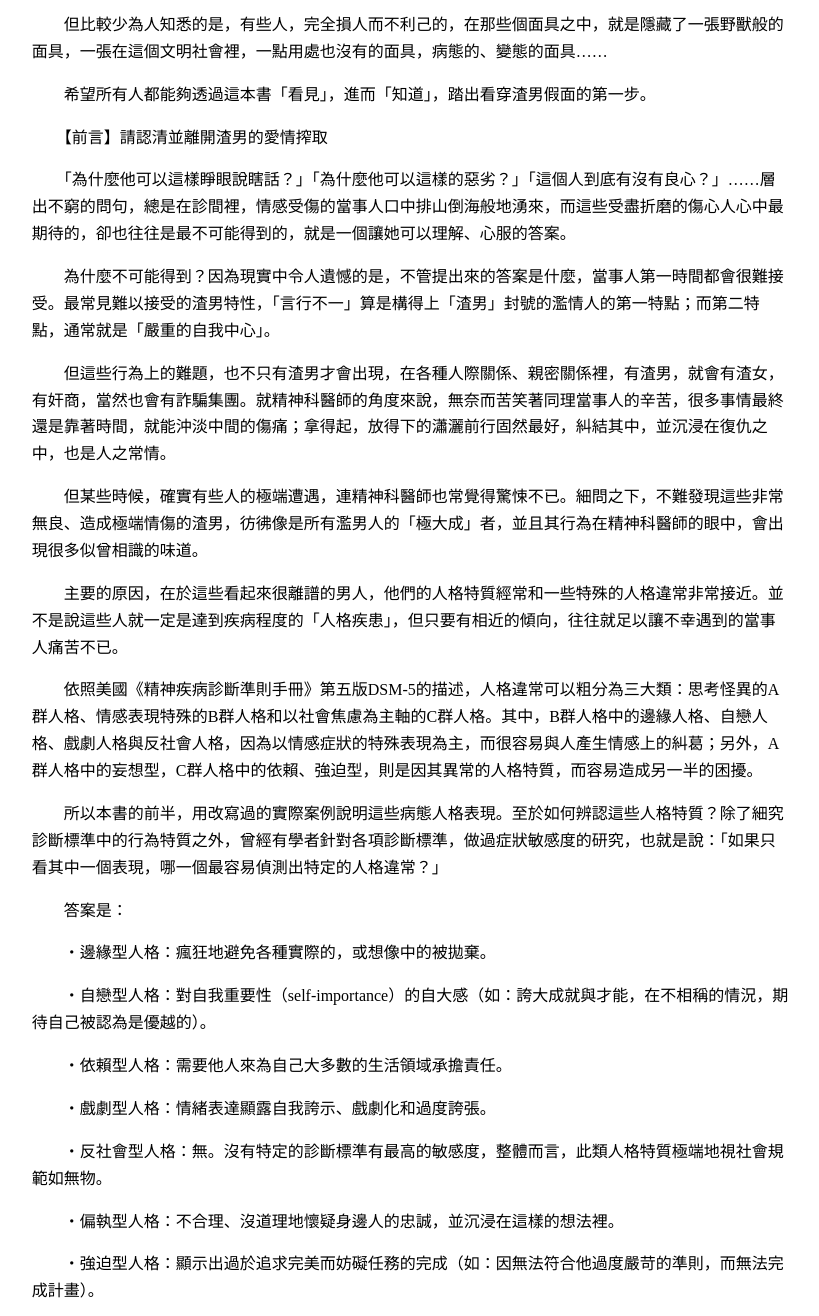
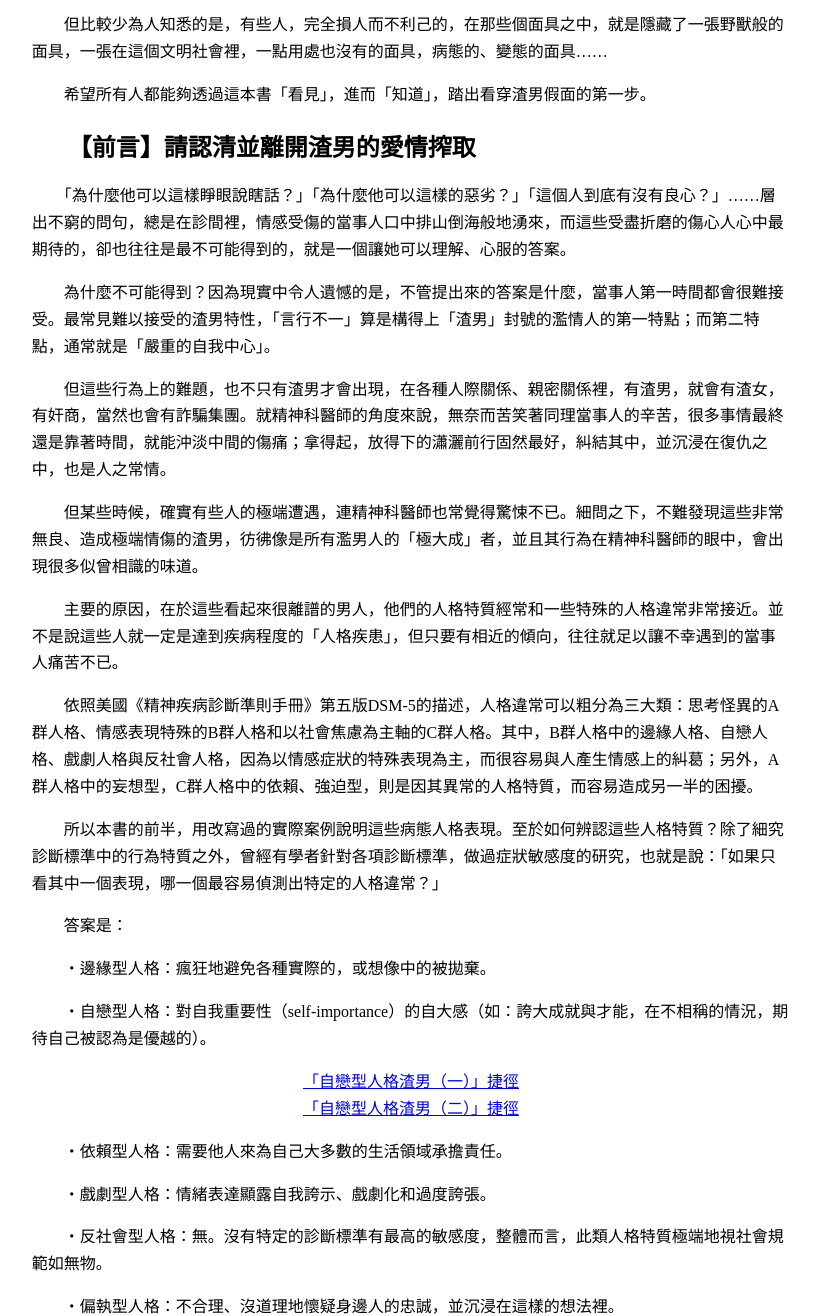
Before and after one commit to bitter-bits/bitter-bits.github.io, a plain HTML site: page Seven_Types_Of_Scum/index.html in a window 1280 px wide. Shown: the part 3260-4576 px from the top of the page, without its empty margins (229-1048 px from the left). Drawn offline with Linux system fonts and the light colour scheme.

Commit message:
Add <A>s

```diff
--- a/Seven_Types_Of_Scum/index.html
+++ b/Seven_Types_Of_Scum/index.html
@@ -113,7 +113,7 @@ line-height: 168%;
 
 <P>　　希望所有人都能夠透過這本書「看見」，進而「知道」，踏出看穿渣男假面的第一步。</P>
 
-<P>　　【前言】請認清並離開渣男的愛情搾取</P>
+<H2>　　【前言】請認清並離開渣男的愛情搾取</H2>
 
 <P>　　「為什麼他可以這樣睜眼說瞎話？」「為什麼他可以這樣的惡劣？」「這個人到底有沒有良心？」……層出不窮的問句，總是在診間裡，情感受傷的當事人口中排山倒海般地湧來，而這些受盡折磨的傷心人心中最期待的，卻也往往是最不可能得到的，就是一個讓她可以理解、心服的答案。</P>
 
@@ -134,6 +134,10 @@ line-height: 168%;
 <P>　　‧邊緣型人格：瘋狂地避免各種實際的，或想像中的被拋棄。</P>
 
 <P>　　‧自戀型人格：對自我重要性（self-importance）的自大感（如：誇大成就與才能，在不相稱的情況，期待自己被認為是優越的）。</P>
+
+<CENTER><P><A HREF="#scum_1">「自戀型人格渣男（一）」捷徑</A><BR>
+<A HREF="#scum_2">「自戀型人格渣男（二）」捷徑</A>
+</P></CENTER>
 
 <P>　　‧依賴型人格：需要他人來為自己大多數的生活領域承擔責任。</P>
 
@@ -856,7 +860,7 @@ line-height: 168%;
 
 <P>　　這部分分手的藝術，在之後的文章裡，我們會獨立用專門的章節，做深入的討論。</P>
 
-<H2>自戀型人格渣男（一）</H2>
+<H2><A NAME="scum_1">自戀型人格渣男（一）</A></H2>
 
 <P>　　他會對你「付出」，但付出背後彰顯的，是個人自戀的倒影。</P>
 
@@ -1016,7 +1020,7 @@ line-height: 168%;
 
 <P>　　而且更糟的是，自戀凌虐在這樣的狀況下，會以更複雜多元，但又隱晦的方式，呈現在關係之中。</P>
 
-<H2>自戀型人格渣男（二）</H2>
+<H2><A NAME="scum_2">自戀型人格渣男（二）</A></H2>
 
 <P>　　表面上看起來歷經數年的深情守候，其實只是他內心深處的不甘，無法接受失敗。</P>
 
```
